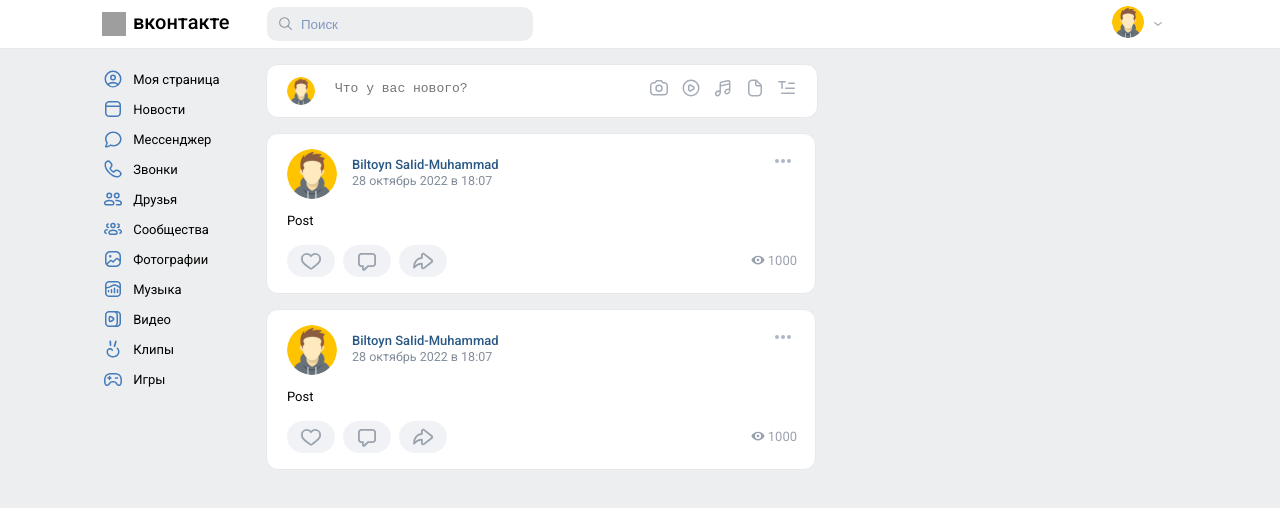
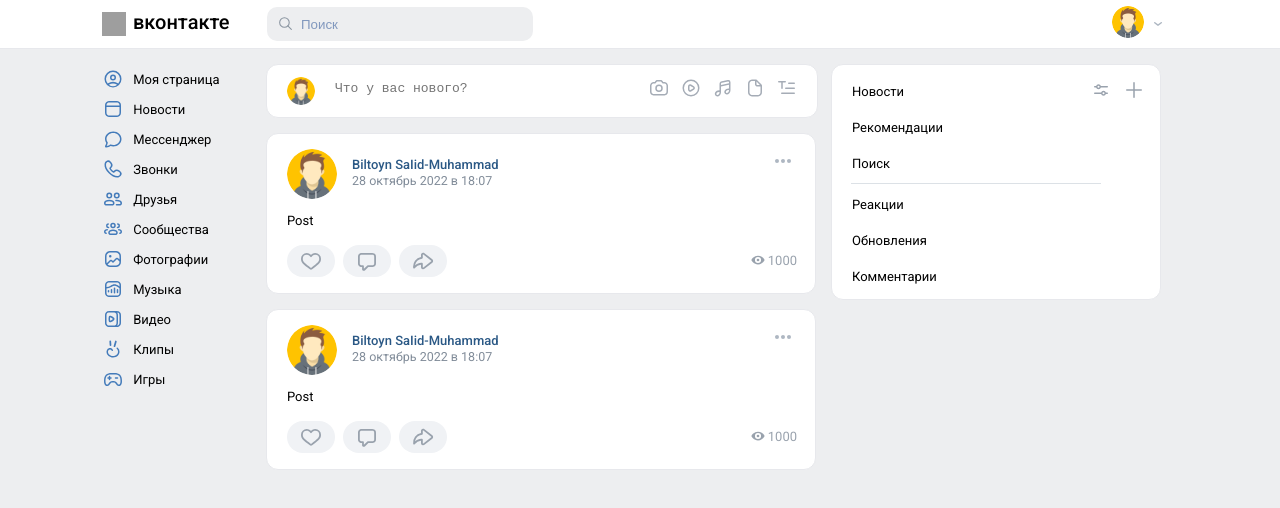
Before and after one commit to ShuVeriDa/vk-front-clone, a React (Create React App) app: page / in a window 1280 px wide. Shown: the top 508 px of the page. Built offline with nearby package versions, Linux system fonts and the light colour scheme; grey boxes are pictures that could not be loaded.

Commit message:
completed RightSide.tsx component and its styles

```diff
--- /dev/null
+++ b/src/components/RightSide/RightSide.module.scss
@@ -0,0 +1,79 @@
+.rightSide {
+  width: 330px;
+  height: 236px;
+  background: #fff;
+  border-radius: 12px;
+  border: 1px solid #e7e8ec;
+  padding: 8px 8px 6px 8px;
+  box-sizing: border-box;
+
+  ul {
+    padding: 0;
+    margin: 0;
+
+    li {
+      display: flex;
+      align-items: center;
+      list-style: none;
+      height: 36px;
+      padding: 4px 12px 4px 12px;
+      cursor: pointer;
+      border-radius: 8px;
+      box-sizing: border-box;
+
+      &:nth-of-type(3)::after {
+        content: '';
+        display: block;
+        position: relative;
+        top: 23px;
+        left: -39px;
+        width: 350px;
+        margin-bottom: 5px;
+
+        border-bottom: 1px solid #dce1e6;
+      }
+
+      &:nth-of-type(4) {
+        margin-top: 5px;
+      }
+
+      &:hover {
+        background: #F2F3F5;
+      }
+
+      .link {
+        font-size: 13px;
+        text-decoration: none;
+        color: #000;
+        //background: #F2F3F5;
+
+        &:first-of-type {
+          display: flex;
+          align-items: center;
+        }
+
+        span {
+
+          svg {
+            width: 20px;
+            height: 20px;
+            color: #99a2ad;
+
+            &:last-of-type {
+              margin-left: 10px;
+            }
+          }
+
+          &:last-of-type {
+            position: relative;
+            left: 187px;
+          }
+        }
+      }
+      //.active {
+      //  background: #F2F3F5;
+      //}
+
+    }
+  }
+}
--- /dev/null
+++ b/src/components/RightSide/RightSide.tsx
@@ -0,0 +1,30 @@
+import {FC} from 'react';
+
+import styles from './RightSide.module.scss'
+import {Link, NavLink} from "react-router-dom";
+
+interface RightSidePropsType {
+}
+
+const lists = [{
+  title: 'Новости',
+  svgShow: <svg fill="none" height="20" viewBox="0 0 20 20" width="20" xmlns="http://www.w3.org/2000/svg"><path clipRule="evenodd" d="M7.5 7.75a1 1 0 1 1 0-2 1 1 0 0 1 0 2zM5.11 6A2.5 2.5 0 0 1 9.9 6h6.36a.75.75 0 0 1 0 1.5H9.89a2.5 2.5 0 0 1-4.78 0H3.75a.75.75 0 0 1 0-1.5zm7.39 8.25a1 1 0 1 0 0-2 1 1 0 0 0 0 2zm2.39-1.75a2.5 2.5 0 0 0-4.78 0H3.75a.75.75 0 0 0 0 1.5h6.36a2.5 2.5 0 0 0 4.78 0h1.36a.75.75 0 0 0 0-1.5z" fill="currentColor" fillRule="evenodd"></path></svg>,
+  svgAdd: <svg fill="none" height="20" viewBox="0 0 20 20" width="20" xmlns="http://www.w3.org/2000/svg"><path clipRule="evenodd" d="M10 2c.41 0 .75.34.75.75v6.5h6.5a.75.75 0 0 1 0 1.5h-6.5v6.5a.75.75 0 0 1-1.5 0v-6.5h-6.5a.75.75 0 0 1 0-1.5h6.5v-6.5c0-.41.34-.75.75-.75z" fill="currentColor" fillRule="evenodd"></path></svg>,
+}, {title: "Рекомендации"}, {title: "Поиск"}, {title: "Реакции"}, {title: "Обновления"}, {title: "Комментарии"}]
+
+export const RightSide: FC<RightSidePropsType> = () => {
+  return (
+    <div className={styles.rightSide}>
+      <ul>
+        {lists.map((list, i) => <li key={i}>
+          <NavLink to={"/"} className={({isActive}) => isActive ? `${styles.link} ${styles.active}` : styles.link}>
+            {
+              <><span>{list.title}</span> <span>{list.svgShow} {list.svgAdd}</span></>
+            }
+          </NavLink>
+        </li>)}
+      </ul>
+
+    </div>
+  );
+};
--- a/src/pages/Home.module.scss
+++ b/src/pages/Home.module.scss
@@ -1,3 +1,14 @@
 .home {
-  width: 550px;
+  width: 911px;
+
+  display: flex;
+
+  .main {
+    width: 550px;
+    margin-right: 15px;
+  }
+
+  .rightSide {
+    width: 330px;
+  }
 }
--- a/src/pages/Home.tsx
+++ b/src/pages/Home.tsx
@@ -3,6 +3,7 @@
 import styles from './Home.module.scss'
 import {PostWrite} from "../components/PostWrite/PostWrite";
 import {Post} from "../components/Post/Post";
+import {RightSide} from "../components/RightSide/RightSide";
 
 interface HomePropsType {
 }
@@ -10,10 +11,15 @@
 export const Home: FC<HomePropsType> = () => {
   return (
     <div className={styles.home}>
-      <PostWrite />
+      <div className={styles.main}>
+        <PostWrite />
 
-      <Post />
-      <Post />
+        <Post />
+        <Post />
+      </div>
+      <div className={styles.rightSide}>
+        <RightSide />
+      </div>
     </div>
   );
 };
```
